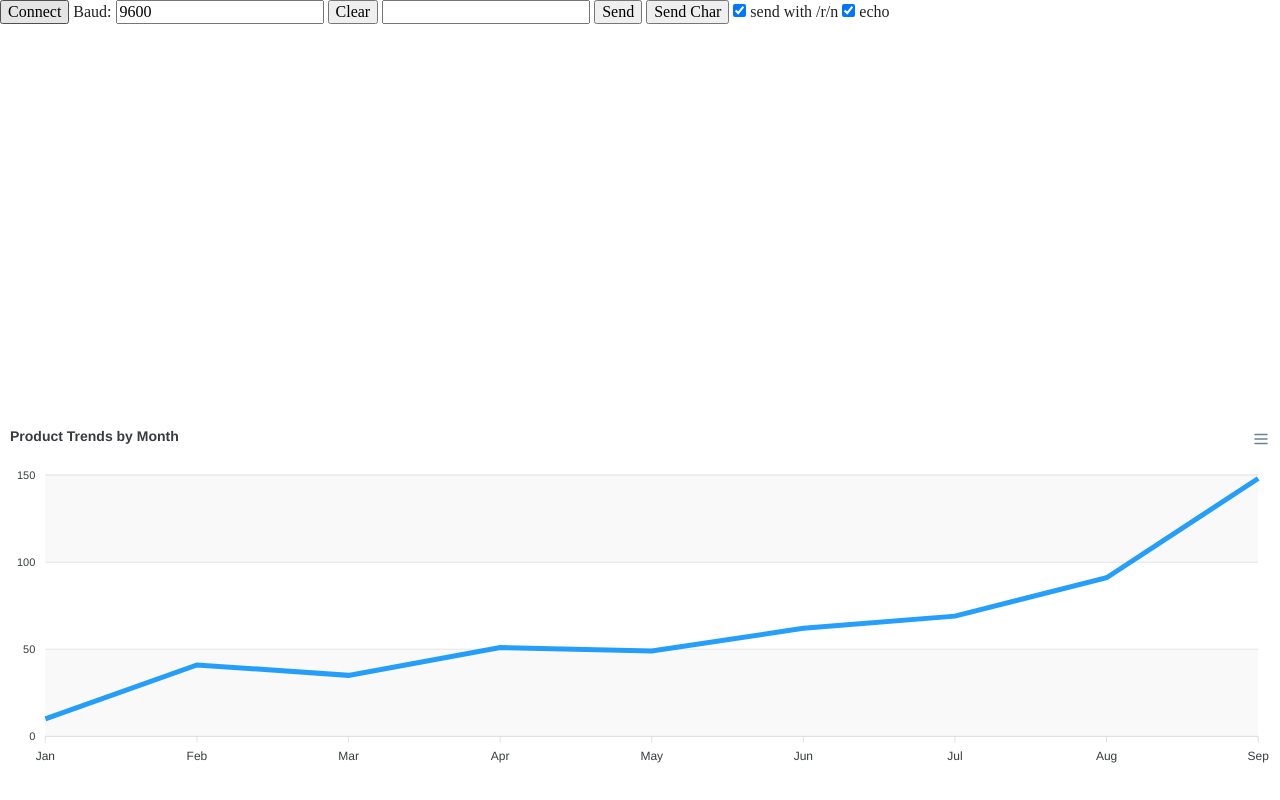
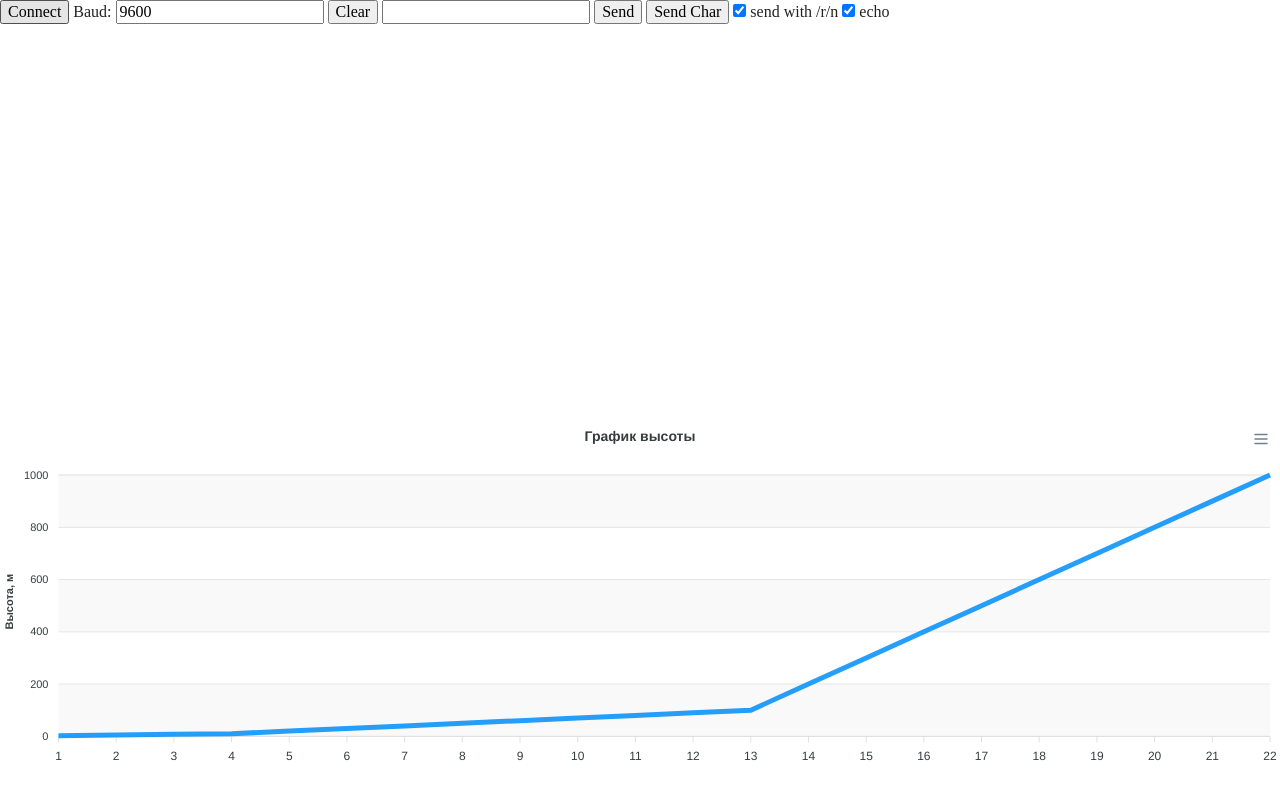
Before and after one commit to dan-sazonov/sporadic-web, a website: page src/index.html in a window 1280 px wide. Drawn offline with nearby package versions, Linux system fonts and the light colour scheme; files that its build step writes are made by us from their sources.

Commit message:
Оформил график высоты

```diff
--- a/src/index.html
+++ b/src/index.html
@@ -94,10 +94,10 @@
 <div id="chart"></div>
 
 <script>
-  const options = {
+  let options = {
     series: [{
-      name: "Desktops",
-      data: [10, 41, 35, 51, 49, 62, 69, 91, 148]
+      name: "Высота, м",
+      data: [2,5,8,10,20,30,40,50,60,70,80,90,100,200,300,400,500,600,700,800,900,1000]
     }],
     chart: {
       height: 350,
@@ -107,27 +107,36 @@
       }
     },
     dataLabels: {
-      enabled: false
+        enabled: false
     },
     stroke: {
       curve: 'straight'
-    },
-    title: {
-      text: 'Product Trends by Month',
-      align: 'left'
     },
     grid: {
       row: {
         colors: ['#f3f3f3', 'transparent'], // takes an array which will be repeated on columns
         opacity: 0.5
       },
-    },
-    xaxis: {
-      categories: ['Jan', 'Feb', 'Mar', 'Apr', 'May', 'Jun', 'Jul', 'Aug', 'Sep'],
     }
   };
 
-  let chart = new ApexCharts(document.querySelector("#chart"), options);
+  let height_graph = {
+    title: {
+      text: 'График высоты',
+      align: 'center'
+    },
+    yaxis: {
+      labels: {},
+      title: {
+        text: 'Высота, м'
+      },
+    },
+    xaxis: {
+      categories: [1,2,3,4,5,6,7,8,9,10,11,12,13,14,15,16,17,18,19,20,21,22],
+    }
+  };
+
+  let chart = new ApexCharts(document.querySelector("#chart"), Object.assign(height_graph, options));
   chart.render();
 
   let port, textEncoder, writableStreamClosed, writer, historyIndex = -1;
```
